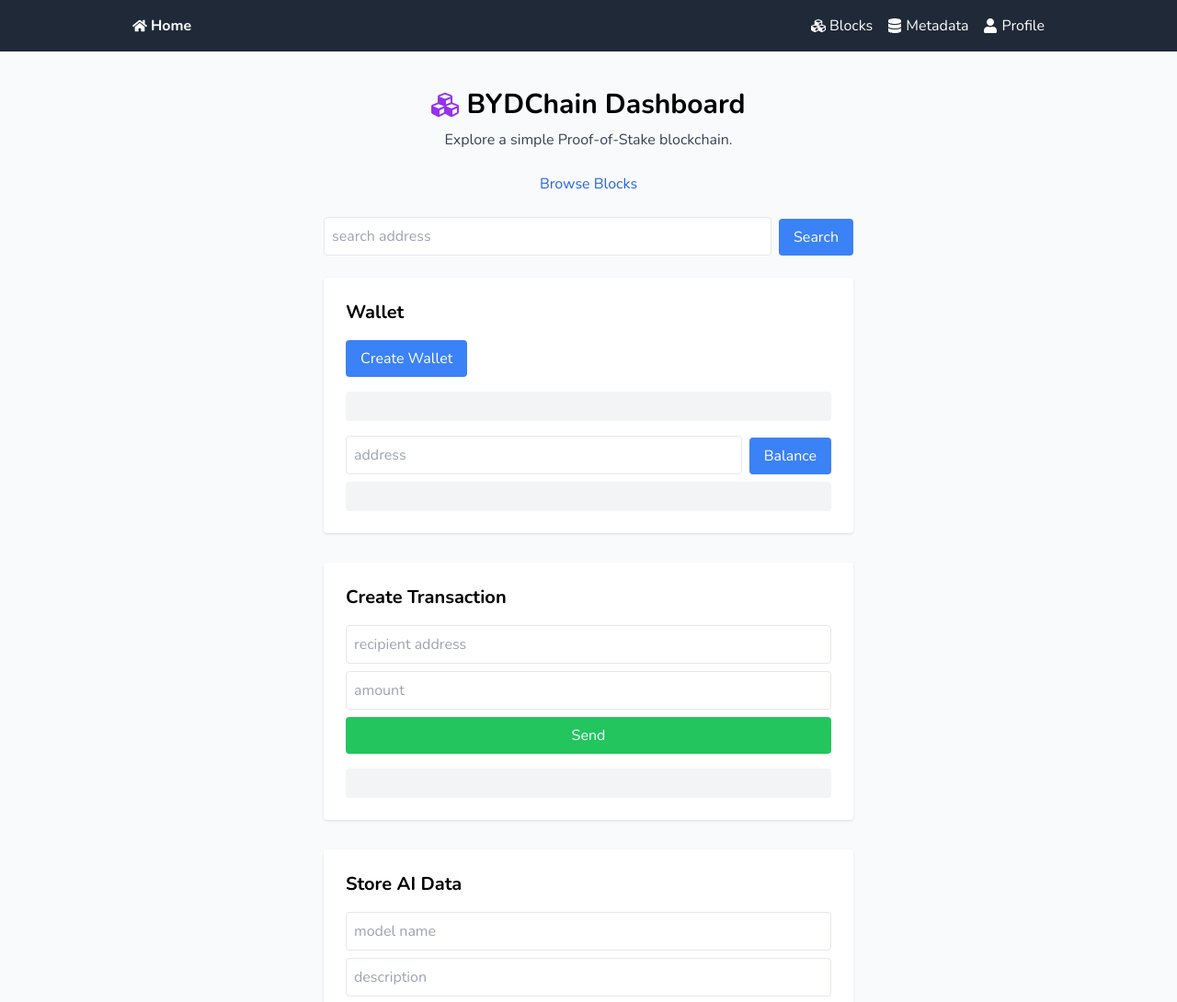
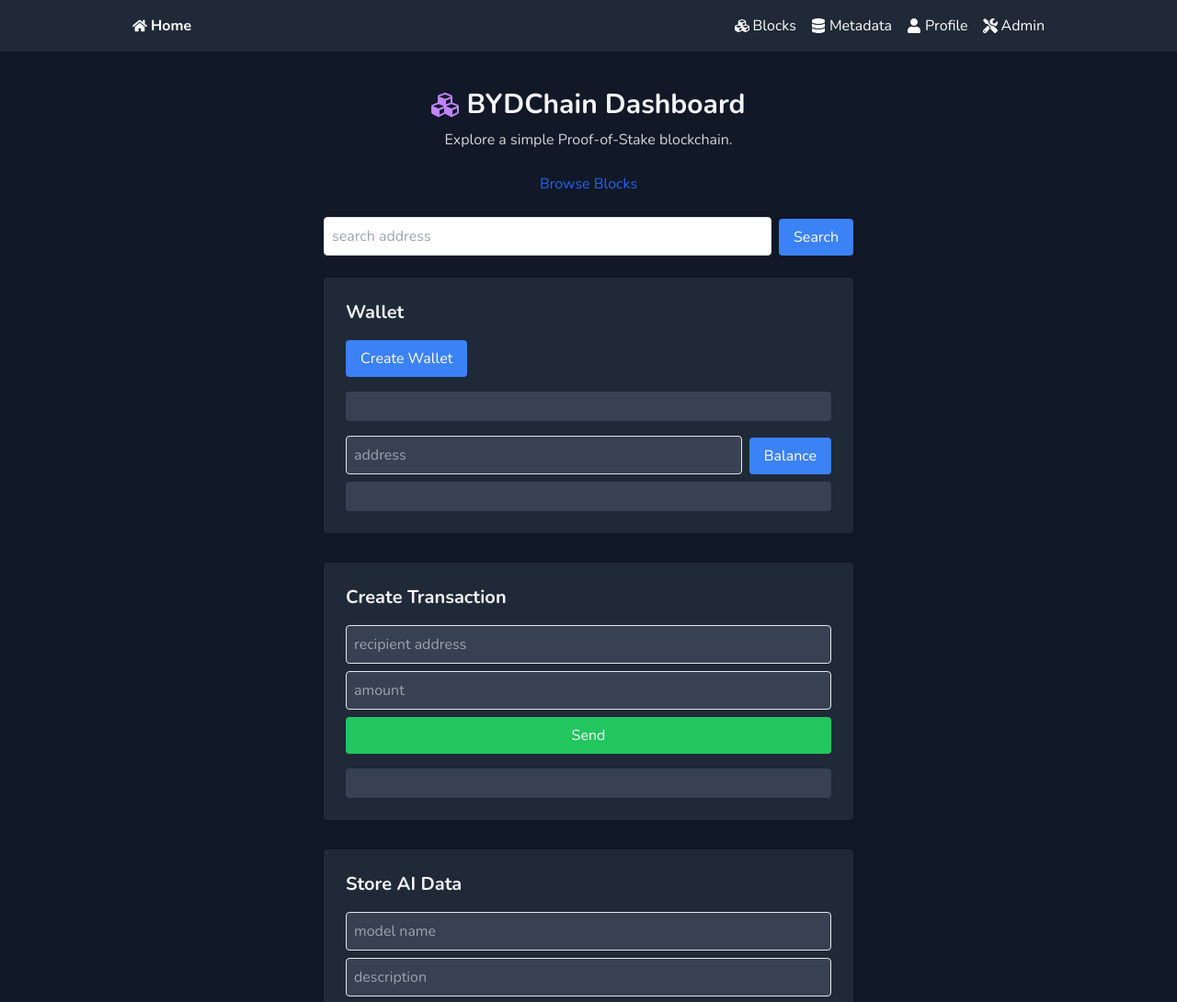
Before and after one commit to edinsoncs/suni-coin, a Next.js app: page / in a window 1280 px wide. Shown: the top 1090 px of the page at 92% size. Built offline with nearby package versions, Linux system fonts and the light colour scheme; no server answers.

Commit message:
Add dark theme and admin panel

```diff
--- a/components/Layout.js
+++ b/components/Layout.js
@@ -1,9 +1,9 @@
 import Link from 'next/link';
-import { FaHome, FaCubes, FaUser, FaDatabase } from 'react-icons/fa';
+import { FaHome, FaCubes, FaUser, FaDatabase, FaTools } from 'react-icons/fa';
 
 export default function Layout({ children }) {
   return (
-    <div className="min-h-screen bg-gray-50">
+    <div className="min-h-screen bg-gray-900 text-gray-100">
       <header className="bg-gray-800 text-white">
         <nav className="max-w-5xl mx-auto flex justify-between items-center p-4">
           <Link href="/" className="font-semibold hover:underline flex items-center gap-1">
@@ -19,6 +19,9 @@ export default function Layout({ children }) {
             <Link href="/profile" className="hover:underline flex items-center gap-1">
               <FaUser /> Profile
             </Link>
+            <Link href="/admin" className="hover:underline flex items-center gap-1">
+              <FaTools /> Admin
+            </Link>
           </div>
         </nav>
       </header>
--- a/package.json
+++ b/package.json
@@ -47,7 +47,7 @@
     "react-dom": "18.2.0",
     "react-icons": "^4.10.1",
     "bip39": "^3.0.4",
-    "bip32": "^5.2.0"
+    "bip32": "^2.0.6"
   },
   "jest": {
     "silent": false,
--- a/pages/_document.js
+++ b/pages/_document.js
@@ -10,7 +10,7 @@ export default function Document() {
           rel="stylesheet"
         />
       </Head>
-      <body style={{ fontFamily: 'Nunito, Raleway, sans-serif' }}>
+      <body className="bg-gray-900 text-gray-100" style={{ fontFamily: 'Nunito, Raleway, sans-serif' }}>
         <Main />
         <NextScript />
       </body>
--- a/pages/address/[address].js
+++ b/pages/address/[address].js
@@ -21,14 +21,14 @@ export default function AddressPage() {
     <div>
       <h1 className="text-xl font-bold break-all mb-4">Address {address}</h1>
       {balance && (
-        <div className="bg-gray-100 p-4 rounded mb-4">
+        <div className="bg-gray-700 p-4 rounded mb-4">
           <p>Balance: {balance.balance}</p>
         </div>
       )}
       <h2 className="text-lg font-semibold mb-2">Transactions</h2>
       <div className="overflow-x-auto">
         <table className="min-w-full text-sm text-left">
-          <thead className="bg-gray-100">
+          <thead className="bg-gray-800">
             <tr>
               <th className="px-2 py-1">Block</th>
               <th className="px-2 py-1">Details</th>
@@ -39,7 +39,7 @@ export default function AddressPage() {
               <tr key={idx} className="border-b last:border-none">
                 <td className="px-2 py-1">{t.blockIndex}</td>
                 <td className="px-2 py-1">
-                  <pre className="whitespace-pre-wrap break-all">{JSON.stringify(t.transaction, null, 2)}</pre>
+                  <pre className="whitespace-pre-wrap break-all bg-gray-700 p-2 rounded">{JSON.stringify(t.transaction, null, 2)}</pre>
                 </td>
               </tr>
             ))}
--- a/pages/blocks/[hash].js
+++ b/pages/blocks/[hash].js
@@ -21,7 +21,7 @@ export default function BlockDetail() {
   return (
     <div>
       <h1 className="text-xl font-bold mb-4 break-all">Block {hash}</h1>
-      <pre className="bg-gray-100 p-4 overflow-auto rounded">
+      <pre className="bg-gray-700 p-4 overflow-auto rounded">
         {JSON.stringify(block, null, 2)}
       </pre>
     </div>
--- a/pages/blocks/index.js
+++ b/pages/blocks/index.js
@@ -15,7 +15,7 @@ export default function BlocksPage() {
       <h1 className="text-2xl font-bold mb-4">Blocks</h1>
       <div className="overflow-x-auto">
         <table className="min-w-full text-sm text-left">
-          <thead className="bg-gray-100">
+          <thead className="bg-gray-800">
             <tr>
               <th className="px-2 py-1">#</th>
               <th className="px-2 py-1">Hash</th>
--- a/pages/index.js
+++ b/pages/index.js
@@ -107,9 +107,9 @@ export default function Home() {
     <div className="py-6">
       <div className="text-center mb-6">
         <h1 className="text-3xl font-bold flex justify-center items-center gap-2 mb-2">
-          <FaCubes className="text-purple-600" /> BYDChain Dashboard
+          <FaCubes className="text-purple-400" /> BYDChain Dashboard
         </h1>
-        <p className="text-gray-700">Explore a simple Proof-of-Stake blockchain.</p>
+        <p className="text-gray-300">Explore a simple Proof-of-Stake blockchain.</p>
       </div>
       <p className="text-center mb-6">
         <a href="/blocks" className="text-blue-600 hover:underline">Browse Blocks</a>
@@ -119,33 +119,33 @@ export default function Home() {
         <button onClick={searchAddressPage} className="px-4 py-2 bg-blue-500 text-white rounded">Search</button>
       </div>
 
-      <section className="mb-8 max-w-xl mx-auto bg-white p-6 rounded shadow">
+      <section className="mb-8 max-w-xl mx-auto bg-gray-800 p-6 rounded shadow">
         <h2 className="text-xl font-semibold mb-4">Wallet</h2>
         <button onClick={createWallet} className="px-4 py-2 bg-blue-500 text-white rounded">Create Wallet</button>
-        <pre className="mt-4 bg-gray-100 p-4 rounded overflow-auto">{wallet && JSON.stringify(wallet, null, 2)}</pre>
+        <pre className="mt-4 bg-gray-700 p-4 rounded overflow-auto">{wallet && JSON.stringify(wallet, null, 2)}</pre>
         <div className="mt-4 flex items-end gap-2">
-          <input value={balanceAddress} onChange={e => setBalanceAddress(e.target.value)} placeholder="address" className="flex-1 border p-2 rounded" />
+          <input value={balanceAddress} onChange={e => setBalanceAddress(e.target.value)} placeholder="address" className="flex-1 border p-2 rounded bg-gray-700 text-gray-100" />
           <button onClick={() => getBalance()} className="px-4 py-2 bg-blue-500 text-white rounded">Balance</button>
         </div>
-        <pre className="mt-2 bg-gray-100 p-4 rounded overflow-auto">{balance && JSON.stringify(balance, null, 2)}</pre>
+        <pre className="mt-2 bg-gray-700 p-4 rounded overflow-auto">{balance && JSON.stringify(balance, null, 2)}</pre>
       </section>
 
-      <section className="mb-8 max-w-xl mx-auto bg-white p-6 rounded shadow">
+      <section className="mb-8 max-w-xl mx-auto bg-gray-800 p-6 rounded shadow">
         <h2 className="text-xl font-semibold mb-4">Create Transaction</h2>
         <div className="flex flex-col gap-2">
-          <input value={recipient} onChange={e => setRecipient(e.target.value)} placeholder="recipient address" className="border p-2 rounded" />
-          <input value={amount} onChange={e => setAmount(e.target.value)} type="number" placeholder="amount" className="border p-2 rounded" />
+          <input value={recipient} onChange={e => setRecipient(e.target.value)} placeholder="recipient address" className="border p-2 rounded bg-gray-700 text-gray-100" />
+          <input value={amount} onChange={e => setAmount(e.target.value)} type="number" placeholder="amount" className="border p-2 rounded bg-gray-700 text-gray-100" />
           <button onClick={sendTransaction} className="px-4 py-2 bg-green-500 text-white rounded">Send</button>
         </div>
-        <pre className="mt-4 bg-gray-100 p-4 rounded overflow-auto">{transactionResult && JSON.stringify(transactionResult, null, 2)}</pre>
+        <pre className="mt-4 bg-gray-700 p-4 rounded overflow-auto">{transactionResult && JSON.stringify(transactionResult, null, 2)}</pre>
       </section>
 
-      <section className="mb-8 max-w-xl mx-auto bg-white p-6 rounded shadow">
+      <section className="mb-8 max-w-xl mx-auto bg-gray-800 p-6 rounded shadow">
         <h2 className="text-xl font-semibold mb-4">Store AI Data</h2>
         <div className="flex flex-col gap-2">
-          <input value={model} onChange={e => setModel(e.target.value)} placeholder="model name" className="border p-2 rounded" />
-          <input value={description} onChange={e => setDescription(e.target.value)} placeholder="description" className="border p-2 rounded" />
-          <input value={dataHash} onChange={e => setDataHash(e.target.value)} placeholder="data hash" className="border p-2 rounded" />
+          <input value={model} onChange={e => setModel(e.target.value)} placeholder="model name" className="border p-2 rounded bg-gray-700 text-gray-100" />
+          <input value={description} onChange={e => setDescription(e.target.value)} placeholder="description" className="border p-2 rounded bg-gray-700 text-gray-100" />
+          <input value={dataHash} onChange={e => setDataHash(e.target.value)} placeholder="data hash" className="border p-2 rounded bg-gray-700 text-gray-100" />
           <button onClick={storeAIData} className="px-4 py-2 bg-indigo-500 text-white rounded">Save AI Data</button>
         </div>
       </section>
@@ -154,34 +154,34 @@ export default function Home() {
         <button onClick={mineTransactions} className="px-4 py-2 bg-purple-500 text-white rounded">Mine Transactions</button>
       </section>
 
-      <section className="max-w-xl mx-auto bg-white p-6 rounded shadow">
+      <section className="max-w-xl mx-auto bg-gray-800 p-6 rounded shadow">
         <h2 className="text-xl font-semibold mb-4">Blocks</h2>
         <button onClick={refreshBlocks} className="px-4 py-2 bg-blue-500 text-white rounded">Refresh Blocks</button>
-        <pre className="mt-4 bg-gray-100 p-4 rounded overflow-auto">{JSON.stringify(blocks, null, 2)}</pre>
+        <pre className="mt-4 bg-gray-700 p-4 rounded overflow-auto">{JSON.stringify(blocks, null, 2)}</pre>
       </section>
 
-      <section className="max-w-xl mx-auto bg-white p-6 mt-8 rounded shadow">
+      <section className="max-w-xl mx-auto bg-gray-800 p-6 mt-8 rounded shadow">
         <h2 className="text-xl font-semibold mb-4">Chain</h2>
         <div className="flex items-end gap-2 mb-2">
           <button onClick={verifyChain} className="px-4 py-2 bg-green-600 text-white rounded">Verify</button>
-          <span className="ml-auto text-sm text-gray-600">{chainLength ? `${chainLength} blocks` : ''}</span>
+          <span className="ml-auto text-sm text-gray-400">{chainLength ? `${chainLength} blocks` : ''}</span>
         </div>
-        <pre className="bg-gray-100 p-4 rounded overflow-auto">{chainStatus && JSON.stringify(chainStatus, null, 2)}</pre>
+        <pre className="bg-gray-700 p-4 rounded overflow-auto">{chainStatus && JSON.stringify(chainStatus, null, 2)}</pre>
       </section>
 
-      <section className="max-w-xl mx-auto bg-white p-6 mt-8 rounded shadow">
+      <section className="max-w-xl mx-auto bg-gray-800 p-6 mt-8 rounded shadow">
         <h2 className="text-xl font-semibold mb-4">Validators</h2>
         <button onClick={loadValidators} className="px-4 py-2 bg-blue-500 text-white rounded">Load Validators</button>
-        <pre className="mt-4 bg-gray-100 p-4 rounded overflow-auto">{validators && JSON.stringify(validators, null, 2)}</pre>
+        <pre className="mt-4 bg-gray-700 p-4 rounded overflow-auto">{validators && JSON.stringify(validators, null, 2)}</pre>
       </section>
 
-      <section className="max-w-xl mx-auto bg-white p-6 mt-8 rounded shadow">
+      <section className="max-w-xl mx-auto bg-gray-800 p-6 mt-8 rounded shadow">
         <h2 className="text-xl font-semibold mb-4">Block Lookup</h2>
         <div className="flex items-end gap-2">
-          <input value={hashInput} onChange={e => setHashInput(e.target.value)} placeholder="block hash" className="flex-1 border p-2 rounded" />
+          <input value={hashInput} onChange={e => setHashInput(e.target.value)} placeholder="block hash" className="flex-1 border p-2 rounded bg-gray-700 text-gray-100" />
           <button onClick={getBlock} className="px-4 py-2 bg-blue-500 text-white rounded">Find</button>
         </div>
-        <pre className="mt-4 bg-gray-100 p-4 rounded overflow-auto">{blockInfo && JSON.stringify(blockInfo, null, 2)}</pre>
+        <pre className="mt-4 bg-gray-700 p-4 rounded overflow-auto">{blockInfo && JSON.stringify(blockInfo, null, 2)}</pre>
       </section>
     </div>
   );
--- a/pages/profile.js
+++ b/pages/profile.js
@@ -27,7 +27,7 @@ export default function Profile() {
           value={password}
           onChange={e => setPassword(e.target.value)}
           placeholder="password"
-          className="border p-2 rounded"
+          className="border p-2 rounded bg-gray-700 text-gray-100"
         />
         <button
           onClick={createWallet}
@@ -37,7 +37,7 @@ export default function Profile() {
         </button>
       </div>
       {wallet && (
-        <pre className="bg-gray-100 p-4 rounded overflow-auto">
+        <pre className="bg-gray-700 p-4 rounded overflow-auto">
           {JSON.stringify(wallet, null, 2)}
         </pre>
       )}
--- a/src/middleware/Api/Endpoints/index.js
+++ b/src/middleware/Api/Endpoints/index.js
@@ -16,6 +16,7 @@ import blockGet from './block_get.js';
 import balance from './balance.js';
 import addressTransactions from './address_transactions.js';
 import metrics from './metrics.js';
+import nodes from './nodes.js';
 
 const r = express.Router();
 
@@ -56,6 +57,9 @@ r.route('/ai/list')
 r.route('/metrics')
 .get(metrics);
 
+r.route('/nodes')
+  .get(nodes);
+
 
 /**
  * Methods Post
```
Also changed, not shown: pages/admin.js (added, +36 -0 lines), pages/metadata.js (+4 -4 lines), src/middleware/Api/Endpoints/nodes.js (added, +8 -0 lines).
